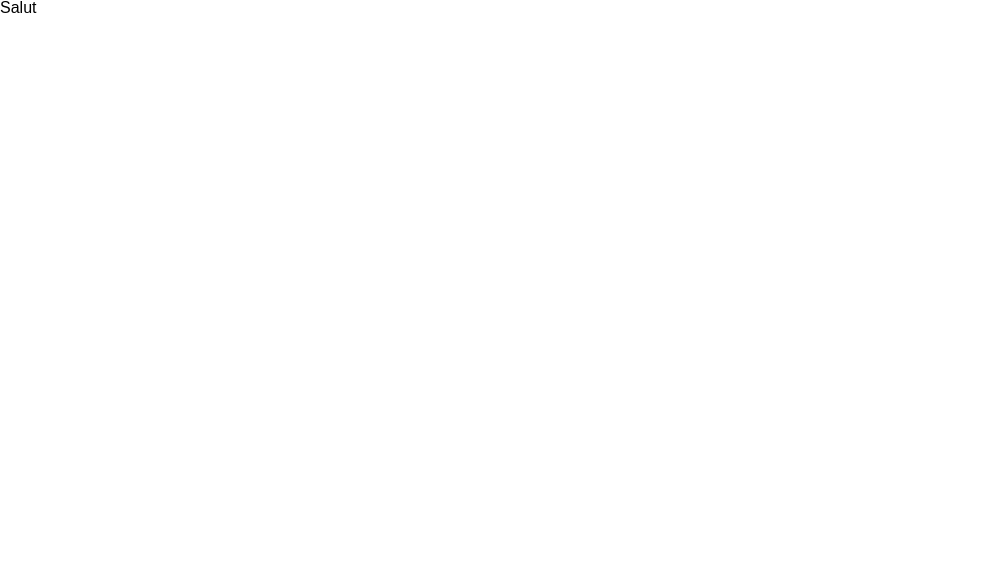
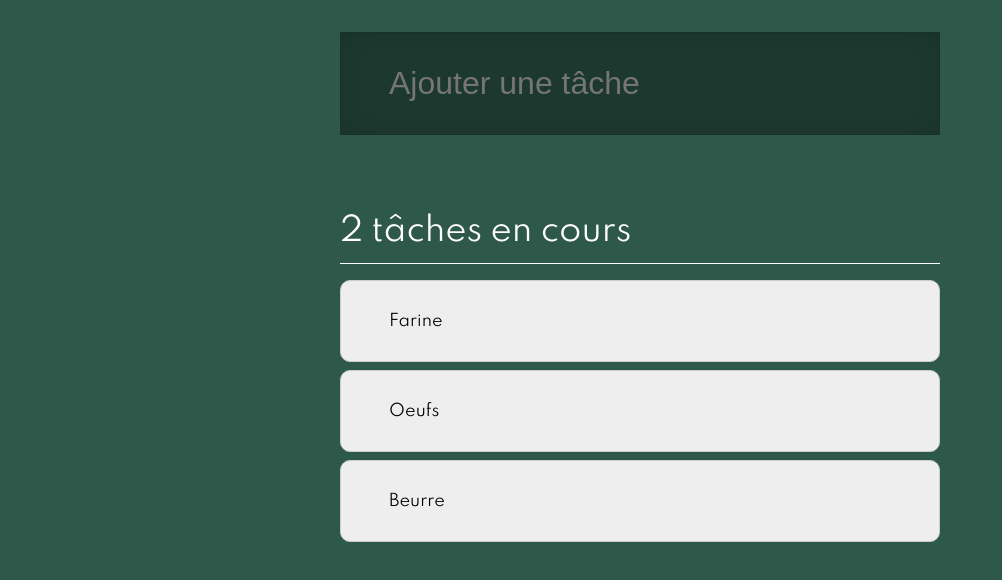
Before and after one commit to aureliasegarra/TodoListREACT, a React app: page / in a window 1280 px wide. Shown: the whole page, without its empty margins (0-1002 px from the left). Built offline with nearby package versions, Linux system fonts and the light colour scheme.

Commit message:
components and scss ok

```diff
--- a/src/assets/index.html
+++ b/src/assets/index.html
@@ -3,7 +3,9 @@
     <head>
         <meta charset="utf-8" />
         <meta name="viewport" content="width=device-width, initial-scale=1.0" />
-        <meta http-equiv="x-ua-compatible" content="ie=edge" />
+		<meta http-equiv="x-ua-compatible" content="ie=edge" />
+		<link rel="preconnect" href="https://fonts.gstatic.com">
+		<link href="https://fonts.googleapis.com/css2?family=Spartan:wght@400;600&display=swap" rel="stylesheet">
         <title>TodoListReact</title>
     </head>
     <body>
--- /dev/null
+++ b/src/components/Counter/index.js
@@ -0,0 +1,14 @@
+// Import React
+import React from 'react';
+
+// Import data
+import './style.scss';
+
+// Component
+const Counter = () => (
+  <div className="counter">
+    <p>2 tâches en cours</p>
+  </div>
+);
+
+export default Counter;
--- /dev/null
+++ b/src/components/Counter/style.scss
@@ -0,0 +1,7 @@
+.counter {
+  color: white;
+  font-size: 2em;
+  border-bottom: 1px solid;
+  padding-bottom: 1rem;
+  margin-bottom: 1rem;
+}
--- /dev/null
+++ b/src/components/Header/index.js
@@ -0,0 +1,18 @@
+// Import React
+import React from 'react';
+
+// Import data
+import './style.scss';
+
+// Component
+const Header = () => (
+  <div>
+    <input
+      className="inputTask"
+      type="text"
+      placeholder="Ajouter une tâche"
+    />
+  </div>
+);
+
+export default Header;
--- /dev/null
+++ b/src/components/Header/style.scss
@@ -0,0 +1,18 @@
+.inputTask {
+  width: 100%;
+  background-color: #1c382f;
+  border: 1px solid #183129;
+  box-shadow: inset 0 0 25px rgba(0,0,0,.1);
+  padding: 2rem 3rem;
+  color: white;
+  font-size: 2em;
+  margin-bottom: 5rem;
+}
+
+.inputTask:focus {
+  box-shadow: inset 0 0 25px rgba(0,0,0,.5);
+}
+
+.inputTasks placeholder {
+  color: rgba(255, 255, 255, .5);
+}
--- /dev/null
+++ b/src/components/Tasks/Item.js
@@ -0,0 +1,15 @@
+// Import React
+import React from 'react';
+
+// Import data
+import './style.scss';
+
+const Item = () => (
+  <>
+    <li className="task-item">Farine</li>
+    <li className="task-item">Oeufs</li>
+    <li className="task-item">Beurre</li>
+  </>
+);
+
+export default Item;
--- /dev/null
+++ b/src/components/Tasks/index.js
@@ -0,0 +1,17 @@
+// Import React
+import React from 'react';
+
+// Import data
+import './style.scss';
+
+// Import component
+import Item from './Item';
+
+// Component
+const Tasks = () => (
+  <ul>
+    <Item />
+  </ul>
+);
+
+export default Tasks;
--- /dev/null
+++ b/src/components/Tasks/style.scss
@@ -0,0 +1,7 @@
+.task-item {
+  padding: 2rem 3rem;
+  background-color: #eee;
+  border: 1px solid #ccc;
+  border-radius: 10px;
+  margin-bottom: .5rem;
+}
--- a/src/components/Todo/index.js
+++ b/src/components/Todo/index.js
@@ -1,10 +1,18 @@
+// Import React
 import React from 'react';
 
+// Import data
 import './style.scss';
+import Header from 'src/components/Header';
+import Counter from 'src/components/Counter';
+import Tasks from 'src/components/Tasks';
 
+// Component
 const Todo = () => (
-  <div>
-    <p>Salut</p>
+  <div className="todo">
+    <Header />
+    <Counter />
+    <Tasks />
   </div>
 );
 
--- a/src/components/Todo/style.scss
+++ b/src/components/Todo/style.scss
@@ -0,0 +1,10 @@
+body {
+  background-color: #2e5849;
+  font-family: 'Spartan', sans-serif;
+}
+
+.todo {
+  width: 90%;
+  margin: 2rem auto;
+  max-width: 600px;
+}
--- a/src/styles/_vars.scss
+++ b/src/styles/_vars.scss
@@ -0,0 +1,14 @@
+$color-lighten: #2e5849;
+$color-alt: #1c382f;
+$color-darken: #183129;
+
+$shadow-input: rgba(0,0,0,.1);
+$shadow-focus: rgba(0,0,0,.5);
+
+$color-text-input: #fff;
+$color-text-ph: rgba(255, 255, 255, .5);
+
+$color-task-bc: #eee;
+$color-task-border: #ccc;
+
+$gutter: 1rem;
--- a/src/styles/index.scss
+++ b/src/styles/index.scss
@@ -1,18 +1,7 @@
 @use 'reset';
-@use 'vars';
+@use 'vars' as v;
 
 body {
-  font-family: sans-serif;
+  background-color: v.$color-alt;
+  font-family: 'Spartan', sans-serif;
 }
-
-/*
-  // or you can import your own font
-  @font-face {
-    font-family: 'Roboto';
-    src: url('../assets/fonts/Roboto-Regular.ttf');
-  }
-
-  body {
-    font-family: 'Roboto', sans-serif;
-  }
-*/
```
Also changed, not shown: 1 other file.
